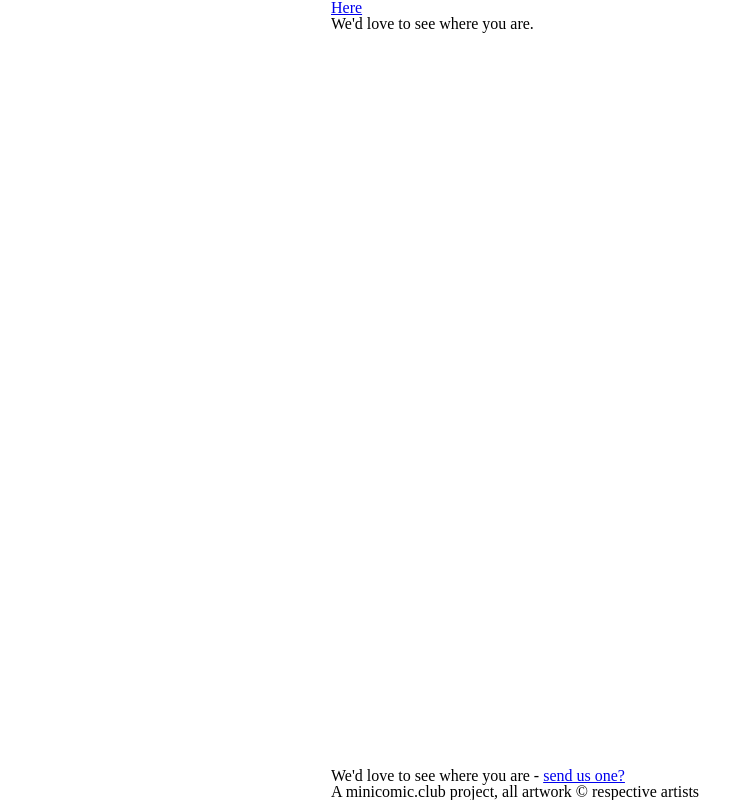
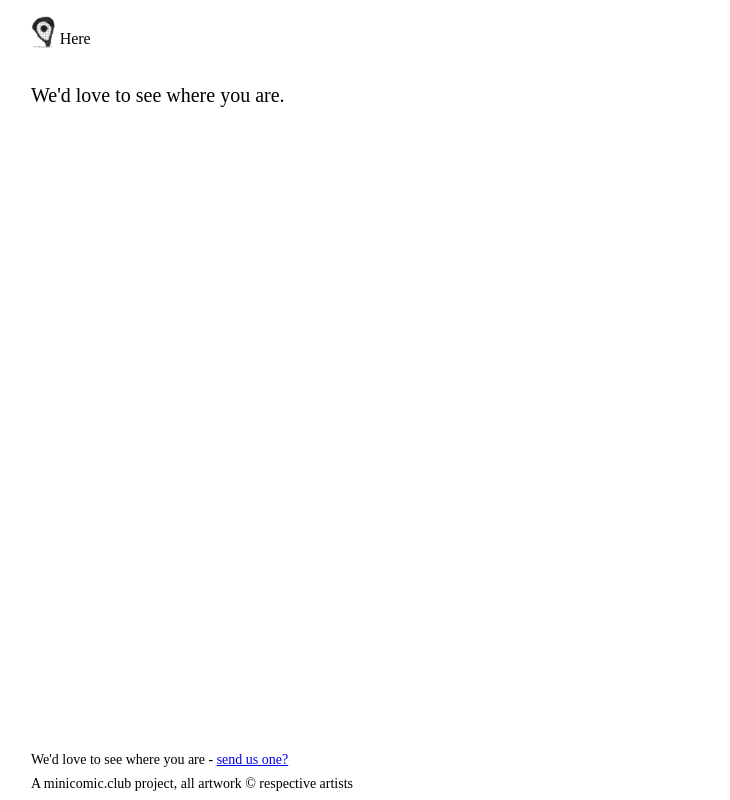
Before and after one commit to smallercomics/minicomic.club.here, a Gatsby site: page /send in a window 1280 px wide. Shown: the whole page, without its empty margins (9-739 px from the left). Built offline with nearby package versions, Linux system fonts and the light colour scheme; Gatsby itself is replaced by a stand-in of ours.

Commit message:
Starting to style - adding logo. (#7)
This will do for now,

```diff
--- a/gatsby-node.js
+++ b/gatsby-node.js
@@ -128,7 +128,7 @@ exports.createPages = async ({ graphql, actions }) => {
       skip: 0,
       limit: perPage,
       backPage: null,
-      nextPage: '/2',
+      nextPage: maxPages > perPage ? '/2' : null,
     },
   })
 }
--- a/src/components/comic/ComicSingle.tsx
+++ b/src/components/comic/ComicSingle.tsx
@@ -1,7 +1,7 @@
 import React from 'react'
 import { Link } from 'gatsby'
 
-import Stack from '../layout/Stack'
+import Stack, { StackWithMobilePadding } from '../layout/Stack'
 
 import ComicMedia from './ComicMedia'
 
@@ -27,12 +27,15 @@ const ComicSingle = ({ comic }: ComicSingleProps) => {
   return (
     <Stack>
       <ComicMedia media={media} alt={description} />
-      <h1>{title}</h1>
-      <p>{description}</p>
-      <p>
-        <Link to={artist.slug}>{artist.name}</Link> is in{' '}
-        <em>{location.title}</em>
-      </p>
+      <StackWithMobilePadding>
+        <h1>
+          <em>{title}</em>
+        </h1>
+        <p>{description}</p>
+        <p>
+          {artist.name} is in <em>{location.title}</em>
+        </p>
+      </StackWithMobilePadding>
     </Stack>
   )
 }
--- a/src/components/layout/Page.tsx
+++ b/src/components/layout/Page.tsx
@@ -2,7 +2,7 @@ import React, { FunctionComponent } from 'react'
 import { Link } from 'gatsby'
 import styled, { createGlobalStyle } from 'styled-components'
 
-import Stack from './Stack'
+import Stack, { StackWithMobilePadding } from './Stack'
 
 const GlobalStyle = createGlobalStyle`
   /* http://meyerweb.com/eric/tools/css/reset/
@@ -62,6 +62,34 @@ const GlobalStyle = createGlobalStyle`
     height: 100%;
   }
 
+  h1{
+    font-size: 20px;
+    line-height: 32px;
+    margin-bottom: 8px;
+    margin-top: 8px;
+  }
+  h2{
+    font-size: 18px;
+    line-height: 32px;
+    margin-bottom: 10px;
+    margin-top: 6px;
+  }
+  h3{
+    font-size: 18px;
+    line-height: 28px;
+    margin-bottom: 20px;
+  }
+  p,li{
+    line-height: 16px;
+    font-size: 14px;
+    margin-bottom: 8px;
+  }
+  ul{
+    margin-bottom: 16px;
+  }
+  em{
+    font-style: italic;
+  }
 `
 
 const Page = styled(Stack)`
@@ -70,12 +98,31 @@ const Page = styled(Stack)`
     flex-grow: 1;
   }
 `
+
+const Home = styled(Link)`
+  display: inline-block;
+  margin: 16px 0;
+  line-height: 32px;
+  text-decoration: none;
+  color: black;
+  img {
+    height: 32px;
+    vertical-align: sub;
+  }
+  @media (max-width: 1200px) {
+    padding-left: 16px;
+  }
+`
+
 const InnerWrap = styled.div`
-  max-width: 600px;
+  width: 100%;
+  max-width: 1200px;
   margin: 0 auto;
 `
 
 const Section = styled.section``
+
+import Pin from './pin.png'
 
 const PageLayout: FunctionComponent = ({ children }) => (
   <>
@@ -83,9 +130,9 @@ const PageLayout: FunctionComponent = ({ children }) => (
     <Page>
       <Section as="header">
         <InnerWrap>
-          <p>
-            <Link to="/">Here</Link>
-          </p>
+          <Home to="/">
+            <img src={Pin} alt="" /> Here
+          </Home>
         </InnerWrap>
       </Section>
       <Section id="main">
@@ -93,11 +140,15 @@ const PageLayout: FunctionComponent = ({ children }) => (
       </Section>
       <Section as="footer">
         <InnerWrap>
-          <p>
-            We'd love to see where you are -{' '}
-            <Link to="/send">send us one?</Link>
-          </p>
-          <p>A minicomic.club project, all artwork &copy; respective artists</p>
+          <StackWithMobilePadding>
+            <p>
+              We'd love to see where you are -{' '}
+              <Link to="/send">send us one?</Link>
+            </p>
+            <p>
+              A minicomic.club project, all artwork &copy; respective artists
+            </p>
+          </StackWithMobilePadding>
         </InnerWrap>
       </Section>
     </Page>
--- a/src/components/layout/Row.tsx
+++ b/src/components/layout/Row.tsx
@@ -2,11 +2,9 @@ import React, { FunctionComponent } from 'react'
 
 import styled from 'styled-components'
 
-const Wrap = styled.div`
+const Row = styled.div`
   display: flex;
   flex-direction: row;
 `
 
-const Row: FunctionComponent = ({ children }) => <Wrap>{children}</Wrap>
-
 export default Row
--- a/src/components/layout/Stack.tsx
+++ b/src/components/layout/Stack.tsx
@@ -2,13 +2,17 @@ import React, { FunctionComponent } from 'react'
 
 import styled from 'styled-components'
 
-const Wrap = styled.div`
+const Stack = styled.div<{ paddingTop?: string }>`
   display: flex;
   flex-direction: column;
+  padding-top: ${({ paddingTop }) => paddingTop || '0'};
 `
 
-const Stack: FunctionComponent = ({ children, ...props }) => (
-  <Wrap {...props}>{children}</Wrap>
-)
-
+export const StackWithMobilePadding = styled(Stack)<{ paddingTop?: string }>`
+  @media (max-width: 1200px) {
+    padding: ${({ paddingTop }) =>
+      `${paddingTop || '0'} 16px 0 16px` || '0 16px'};
+  }
+  padding-top: ${({ paddingTop }) => paddingTop || '0'};
+`
 export default Stack
```
Also changed, not shown: src/components/comic/ComicsGrid.tsx (added, +66 -0 lines), src/templates/ComicPage.tsx (+7 -5 lines), src/templates/ComicsPage.tsx (+18 -2 lines), src/components/layout/pin.png (added).
